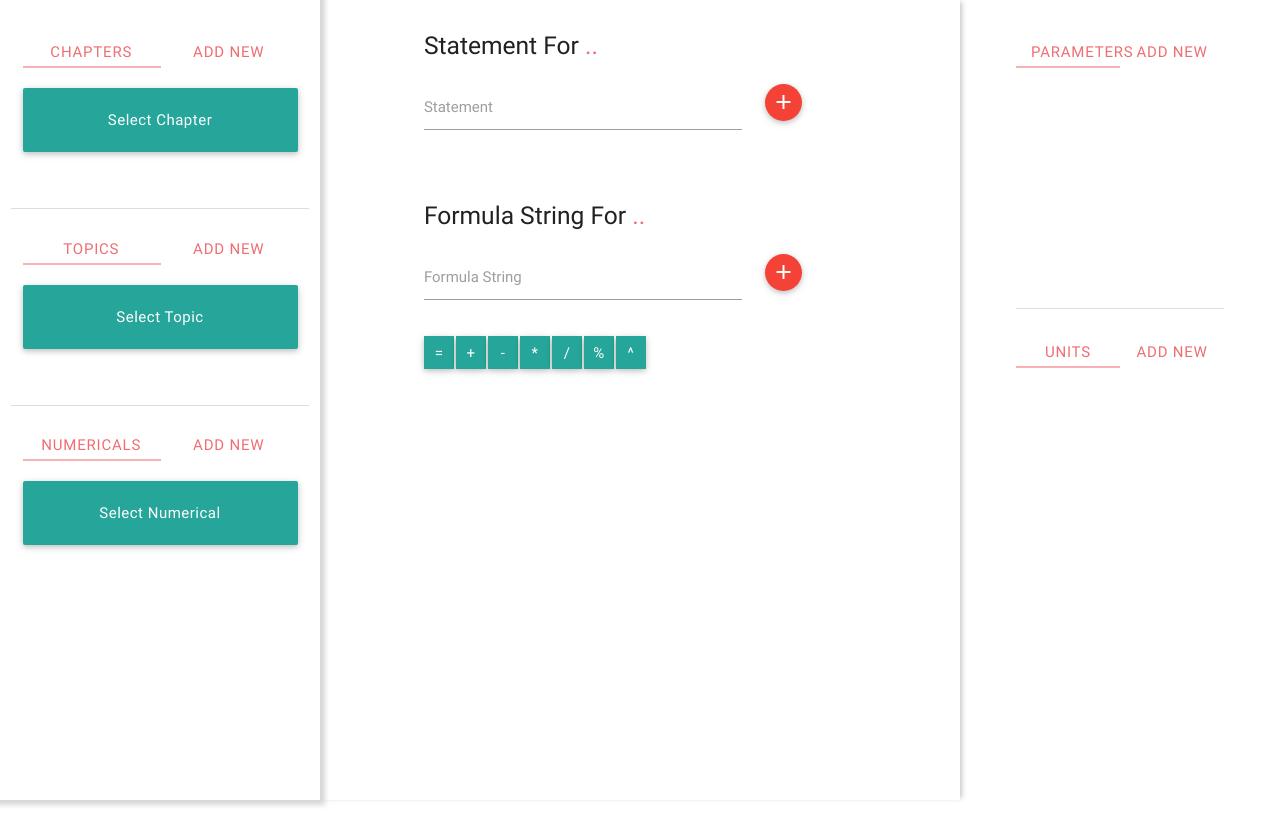
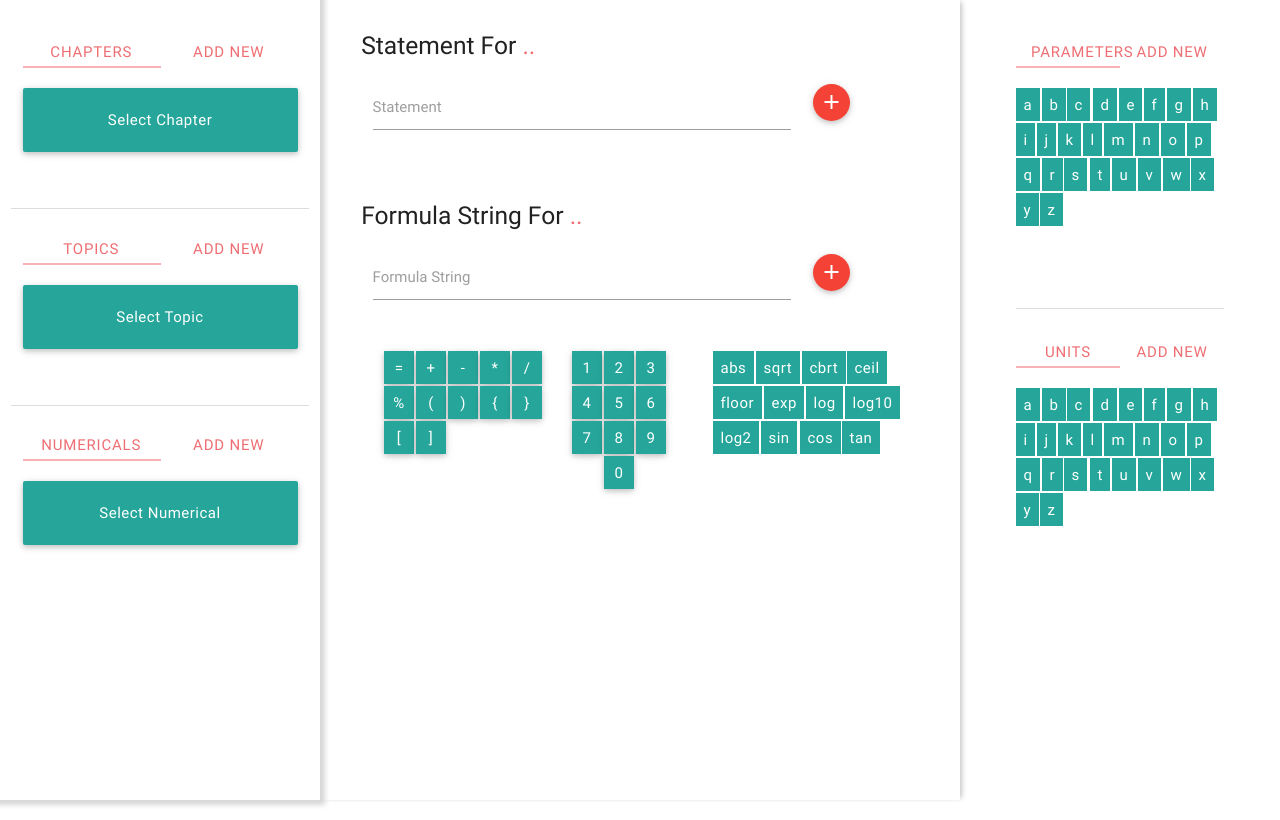
Before and after one commit to SoftArchSOAC/Numerical-Solver-Admin, a PHP site: page / in a window 1280 px wide. Run offline with PHP 8.4, Linux system fonts and the light colour scheme; data comes from the database, SQL or seed files in the repository.

Commit message:
- Solved the issue of deleting any entity that was referenced by other one, by cascading foreign table changes in the database.
- Added some static math buttons for numbers and operations
- Pressing any of those button will be reflected in the formula TF at caret position.

- Buttons shown for parameters and units will show symbols instead of name.

```diff
--- a/physics/index.php
+++ b/physics/index.php
@@ -137,7 +137,7 @@
             </div>
             <div class="col s6 middle">
                 <!-- BEGIN SECTION: STATEMENTS -->
-                <div class="container margin-bottom-50">
+                <div class="container-fluid margin-left-30 margin-bottom-50 ">
                     <h5>Statement For <span class="selectedNumerical theme-color">..</span></h5>
                     <div class="row">
                         <div class="input-field col s9">
@@ -155,7 +155,7 @@
                 END SECTION: STATEMENTS -->
 
                 <!-- BEGIN SECTION: FORMULA -->
-                <div class="container">
+                <div class="container-fluid margin-left-30 margin-bottom-50">
                     <h5>Formula String For <span class="selectedNumerical theme-color">..</span></h5>
                     <div class="row">
                         <div class="input-field col s9">
@@ -167,14 +167,48 @@
                                 <i class="material-icons">add</i>
                             </button>
                         </div>
-                        <div class="input-field col s12">
-                            <a class="waves-effect waves-light btn btn-small grid">=</a>
-                            <a class="waves-effect waves-light btn btn-small grid">+</a>
-                            <a class="waves-effect waves-light btn btn-small grid">-</a>
-                            <a class="waves-effect waves-light btn btn-small grid">*</a>
-                            <a class="waves-effect waves-light btn btn-small grid">/</a>
-                            <a class="waves-effect waves-light btn btn-small grid">%</a>
-                            <a class="waves-effect waves-light btn btn-small grid">^</a>
+                        <div class="input-field col s12 all-math-op">
+                            <div class="input-field col s4">
+                                <a class="waves-effect waves-light btn btn-small grid ">=</a>
+                                <a class="waves-effect waves-light btn btn-small grid ">+</a>
+                                <a class="waves-effect waves-light btn btn-small grid ">-</a>
+                                <a class="waves-effect waves-light btn btn-small grid ">*</a>
+                                <a class="waves-effect waves-light btn btn-small grid ">/</a>
+                                <a class="waves-effect waves-light btn btn-small grid ">%</a>
+                                <a class="waves-effect waves-light btn btn-small grid ">(</a>
+                                <a class="waves-effect waves-light btn btn-small grid ">)</a>
+                                <a class="waves-effect waves-light btn btn-small grid ">{</a>
+                                <a class="waves-effect waves-light btn btn-small grid ">}</a>
+                                <a class="waves-effect waves-light btn btn-small grid ">[</a>
+                                <a class="waves-effect waves-light btn btn-small grid ">]</a>
+                            </div>
+                            <div class="input-field col s3 math-op">
+                                <a class="waves-effect waves-light btn btn-small grid">1</a>
+                                <a class="waves-effect waves-light btn btn-small grid">2</a>
+                                <a class="waves-effect waves-light btn btn-small grid">3</a>
+                                <a class="waves-effect waves-light btn btn-small grid">4</a>
+                                <a class="waves-effect waves-light btn btn-small grid">5</a>
+                                <a class="waves-effect waves-light btn btn-small grid">6</a>
+                                <a class="waves-effect waves-light btn btn-small grid">7</a>
+                                <a class="waves-effect waves-light btn btn-small grid">8</a>
+                                <a class="waves-effect waves-light btn btn-small grid">9</a>
+                                <a class="waves-effect waves-light btn btn-small grid" style="visibility: hidden">0</a>
+                                <a class="waves-effect waves-light btn btn-small grid">0</a>
+                            </div>
+                            <div class="input-field col s5 math-func">
+                                <a class="waves-effect waves-light grid"> abs</a>
+                                <a class="waves-effect waves-light grid">sqrt</a>
+                                <a class="waves-effect waves-light grid">cbrt</a>
+                                <a class="waves-effect waves-light grid">ceil</a>
+                                <a class="waves-effect waves-light grid">floor</a>
+                                <a class="waves-effect waves-light grid">exp</a>
+                                <a class="waves-effect waves-light grid">log</a>
+                                <a class="waves-effect waves-light grid">log10</a>
+                                <a class="waves-effect waves-light grid">log2</a>
+                                <a class="waves-effect waves-light grid">sin</a>
+                                <a class="waves-effect waves-light grid">cos</a>
+                                <a class="waves-effect waves-light grid">tan</a>
+                            </div>
                         </div>
                     </div>
                 </div>
@@ -188,11 +222,39 @@
                         <div class="col s12">
                             <ul class="tabs margin-bottom-20">
                                 <li class="tab col s3"><a class="active" href="#tabParams">Parameters</a></li>
-                                <li class="tab col s3"><a href="#tabAddParam">Add New</a></li>
+                                <li class="tab col s3"><a href="#tabAddParam" id="addNewParam">Add New</a></li>
                             </ul>
                         </div>
-                        <div id="tabParams" class="col s12 tabParams"></div>
-                        <div id="tabAddParam" class="col s12 tabParams">
+                        <div id="tabParams" class="col s12 tabParams unitParam">
+                            <a class="waves-effect waves-light grid">a</a>
+                            <a class="waves-effect waves-light grid">b</a>
+                            <a class="waves-effect waves-light grid">c</a>
+                            <a class="waves-effect waves-light grid">d</a>
+                            <a class="waves-effect waves-light grid">e</a>
+                            <a class="waves-effect waves-light grid">f</a>
+                            <a class="waves-effect waves-light grid">g</a>
+                            <a class="waves-effect waves-light grid">h</a>
+                            <a class="waves-effect waves-light grid">i</a>
+                            <a class="waves-effect waves-light grid">j</a>
+                            <a class="waves-effect waves-light grid">k</a>
+                            <a class="waves-effect waves-light grid">l</a>
+                            <a class="waves-effect waves-light grid">m</a>
+                            <a class="waves-effect waves-light grid">n</a>
+                            <a class="waves-effect waves-light grid">o</a>
+                            <a class="waves-effect waves-light grid">p</a>
+                            <a class="waves-effect waves-light grid">q</a>
+                            <a class="waves-effect waves-light grid">r</a>
+                            <a class="waves-effect waves-light grid">s</a>
+                            <a class="waves-effect waves-light grid">t</a>
+                            <a class="waves-effect waves-light grid">u</a>
+                            <a class="waves-effect waves-light grid">v</a>
+                            <a class="waves-effect waves-light grid">w</a>
+                            <a class="waves-effect waves-light grid">x</a>
+                            <a class="waves-effect waves-light grid">y</a>
+                            <a class="waves-effect waves-light grid">z</a>
+
+                        </div>
+                        <div id="tabAddParam" class="col s12 tabParams unitParam">
                             <form class="col s12">
                                 <a id="selectedParam" data-selected-id="0" class='dropdown-button btn selectedParam' href='#' data-beloworigin="true" data-activates='ddParams'>Edit Parameter</a>
                                 <ul id='ddParams' class='dropdown-content'></ul><br/>
@@ -232,12 +294,12 @@
                     <div class="row">
                         <div class="col s12">
                             <ul class="tabs margin-bottom-20">
-                                <li class="tab col s3"><a class="active" href="#tabUnits">Units</a></li>
-                                <li class="tab col s3"><a href="#tabAddUnit">Add New</a></li>
+                                <li class="tab col s3"><a class="active " href="#tabUnits" >Units</a></li>
+                                <li class="tab col s3"><a href="#tabAddUnit" id="addNewUnit">Add New</a></li>
                             </ul>
                         </div>
-                        <div id="tabUnits" class="col s12 tabRegion">
-                            <!--<a class="waves-effect waves-light grid">a</a>
+                        <div id="tabUnits" class="col s12 tabRegion unitTab">
+                            <a class="waves-effect waves-light grid">a</a>
                             <a class="waves-effect waves-light grid">b</a>
                             <a class="waves-effect waves-light grid">c</a>
                             <a class="waves-effect waves-light grid">d</a>
@@ -262,9 +324,9 @@
                             <a class="waves-effect waves-light grid">w</a>
                             <a class="waves-effect waves-light grid">x</a>
                             <a class="waves-effect waves-light grid">y</a>
-                                <a class="waves-effect waves-light grid">z</a>-->
+                            <a class="waves-effect waves-light grid">z</a>
                         </div>
-                        <div id="tabAddUnit" class="col s12 tabRegion">
+                        <div id="tabAddUnit" class="col s12 tabRegion unitTab">
                             <form class="col s12">
                                 <a id="selectedUnit" data-selected-id="0" class='dropdown-button btn selectedUnit' href='#' data-beloworigin="true" data-activates='ddUnits'>Edit Unit</a>
                                 <ul id='ddUnits' class='dropdown-content'></ul><br/>
```
Also changed, not shown: physics/js/NSA.js (+62 -5 lines). Lines whose indentation alone changed are shown as unchanged.
